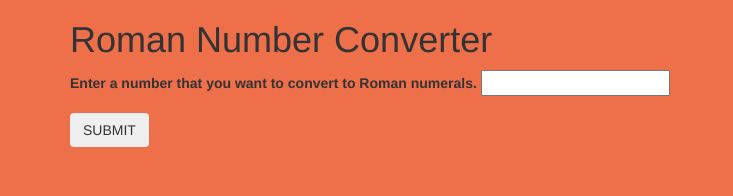
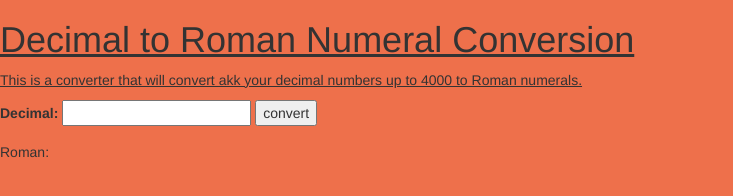
Before and after one commit to kurosakiaduma/roman, a plain HTML site: page index.html in a window 1280 px wide. Shown: the whole page, without its empty margins (0-733 px from the left). Drawn offline with nearby package versions, Linux system fonts and the light colour scheme.

Commit message:
create layout for the homepage

```diff
--- a/index.html
+++ b/index.html
@@ -15,21 +15,14 @@
 </head>
 
 <body>
-      <div class="container">
-        <h1>Roman Number Converter</h1>
+    <h1 id="header">Decimal to Roman Numeral Conversion</h1>
+    <p id="header">This is a converter that will convert akk your decimal numbers up to 4000 to Roman numerals.</p>
+    <form action="javascript:convert();" id = "numbers">
+        <label for="decimalVal">Decimal:</label>
+        <input type="text" id="decimalVal" />
+        <input type="submit" value="convert" />
+    </form>
+    <div id = "result">Roman: <span id="romanVal"/></div>
+</body>
 
-        <form id="number">
-          <div class="form-group">
-            <label for="roman">Enter a number that you want to convert to Roman numerals.</label>
-            <input id="roman" type="text">
-          </div>
-
-          <button type="submit" class="btn">SUBMIT</button>
-        </form>
-
-        <div id="result">
-
-        </div>
-      </div>
-    </body>
 </html>
```
